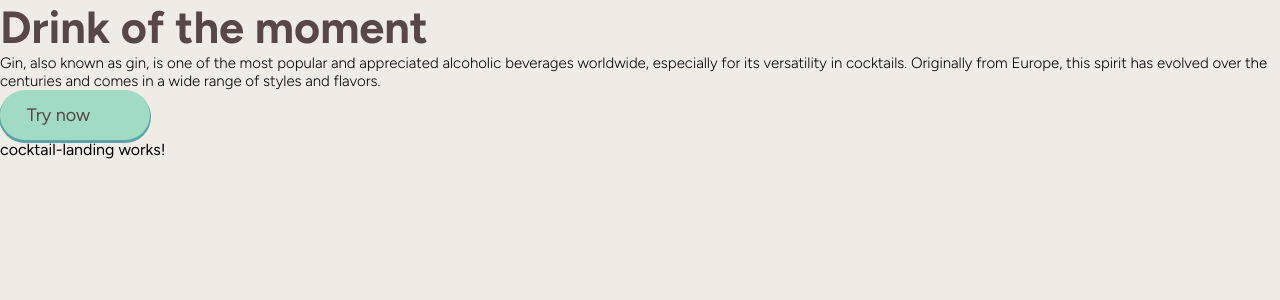
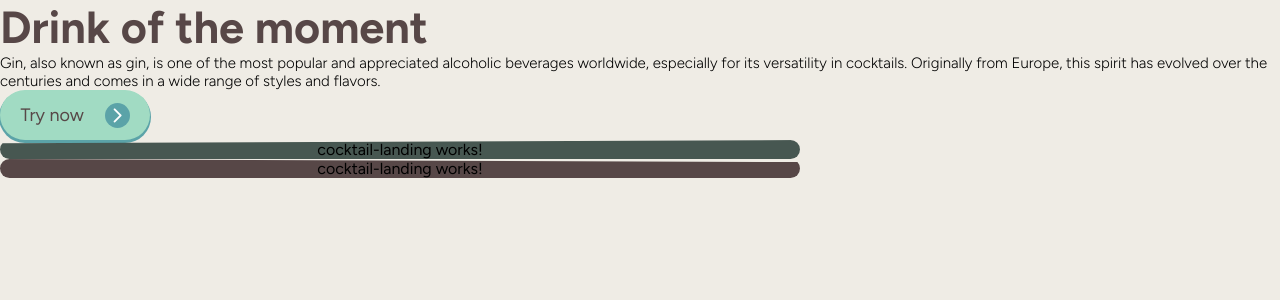
Before and after one commit to oscarmauriciogiraldo/cocktail-galery, an Angular app: page /The-Cocktail-DB in a window 1280 px wide. Shown: the top 300 px of the page. Built offline with nearby package versions, Linux system fonts and the light colour scheme.

Commit message:
estilos container

```diff
--- a/package.json
+++ b/package.json
@@ -19,6 +19,7 @@
     "@angular/platform-browser-dynamic": "^15.1.0",
     "@angular/router": "^15.1.0",
     "@fortawesome/fontawesome-free": "^6.4.0",
+    "primeicons": "^6.0.1",
     "rxjs": "~7.8.0",
     "tslib": "^2.3.0",
     "zone.js": "~0.12.0"
--- a/src/app/components/header/header.component.html
+++ b/src/app/components/header/header.component.html
@@ -12,8 +12,7 @@
 
 <button class="primary-botton">
   Try now
-  <i class="fa-light fa-chevron-right"></i>
-  <!-- <i class="fa-solid fa-house"></i> -->
+  <i class="pi pi-chevron-right"></i>
 </button>
-<i class="fa-light fa-chevron-right"></i>
+
 </header>
--- a/src/app/pages/cocktail-landing/cocktail-landing.component.html
+++ b/src/app/pages/cocktail-landing/cocktail-landing.component.html
@@ -1 +1,7 @@
-<p>cocktail-landing works!</p>
+<div class="backGround-container-drinks-1">
+  <p>cocktail-landing works!</p>
+</div>
+
+<div class="backGround-container-drinks-2">
+  <p>cocktail-landing works!</p>
+</div>
--- a/src/styles.scss
+++ b/src/styles.scss
@@ -1,6 +1,7 @@
 /* You can add global styles to this file, and also import other style files */
 //@import url('https://fonts.googleapis.com/css2?family=Allura&family=Dancing+Script:wght@400;500;600;700&family=Parisienne&display=swap');
 @import url('https://fonts.googleapis.com/css2?family=Figtree:ital,wght@0,300;0,400;0,500;0,600;0,700;0,800;0,900;1,300;1,400;1,500;1,600;1,700;1,800;1,900&display=swap');
+@import "primeicons/primeicons.css";
 
 :root{
   --base-color: #efece5;
@@ -62,8 +63,47 @@ button.primary-botton{
   //box-shadow: rgba(91, 163, 168, 0.16) 0px 3px 6px, rgba(91, 163, 168, 0.23) 0px 3px 6px;
   cursor: pointer;
   i{
+    padding: 5px;
     border-radius: 50%;
     color: var(--font-color-alternative);
     background: var(--primary-color-alternative);
+    font-size: 15px;
   }
 }
+
+.backGround-container-drinks-1{
+  display: flex;
+  justify-content: center;
+  align-items: center;
+  width: 800px;
+ /*  height: 1200px; */
+  background: var(--second-color);
+  clip-path: polygon(0 17%, 100% 0, 100% 100%, 0% 100%);
+  overflow: hidden;
+  border-radius: 40px;
+}
+
+.backGround-container-drinks-2{
+  display: flex;
+  justify-content: center;
+  align-items: center;
+  width: 800px;
+ /*  height: 1200px; */
+  background: var(--alternative-color);
+  clip-path: polygon(0 0, 100% 16%, 100% 100%, 0% 100%);
+  overflow: hidden;
+  border-radius: 40px;
+}
+
+
+.backGround-container-detail-drinks{
+  display: flex;
+  justify-content: center;
+  align-items: center;
+  width: 600px;
+ /*  height: 1200px; */
+  background: var(--primary-color);
+  clip-path: polygon(0 17%, 100% 0, 100% 100%, 0% 100%);
+  overflow: hidden;
+  border-radius: 40px;
+}
```
Also changed, not shown: 1 other file (tests, documents, lock files or other folders).
